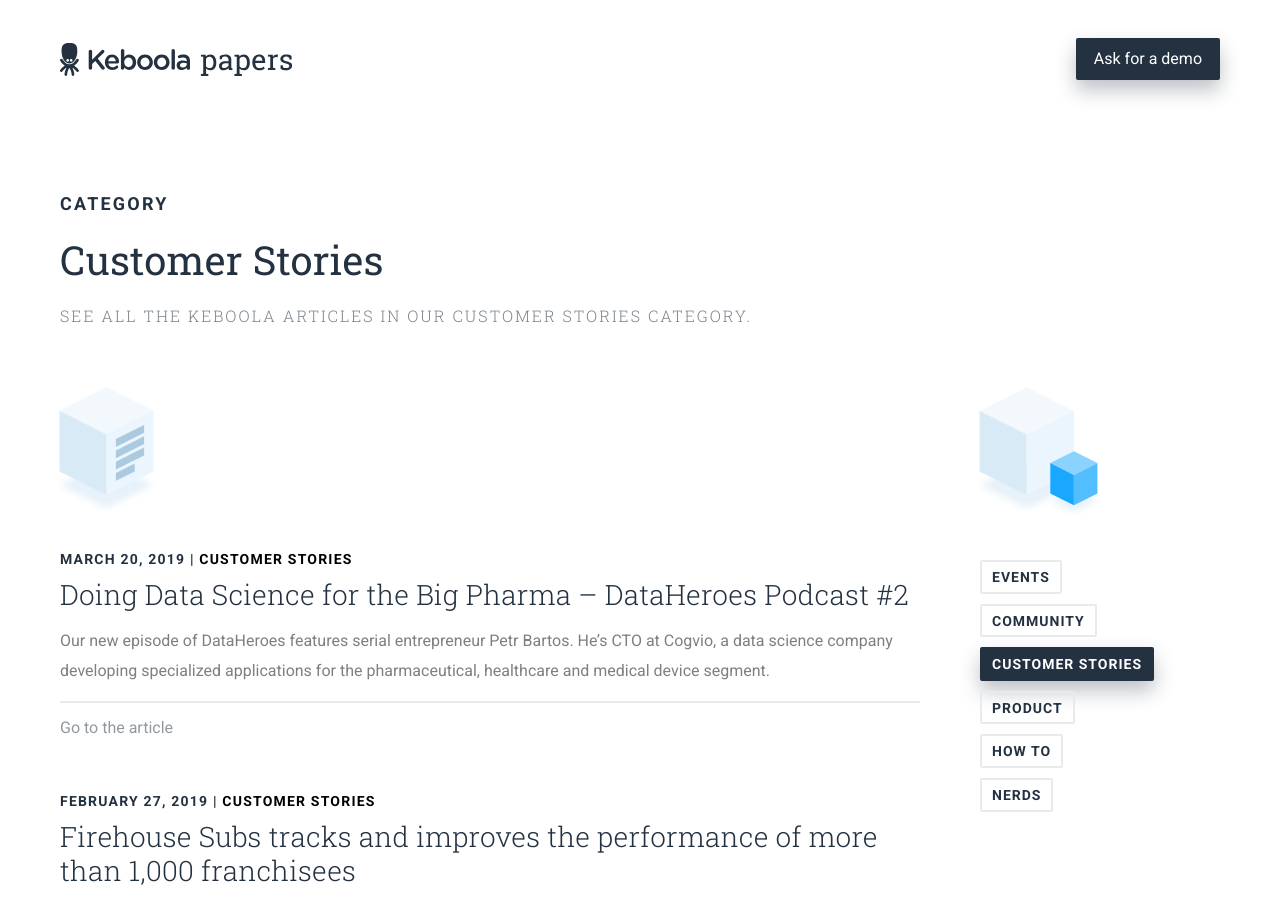
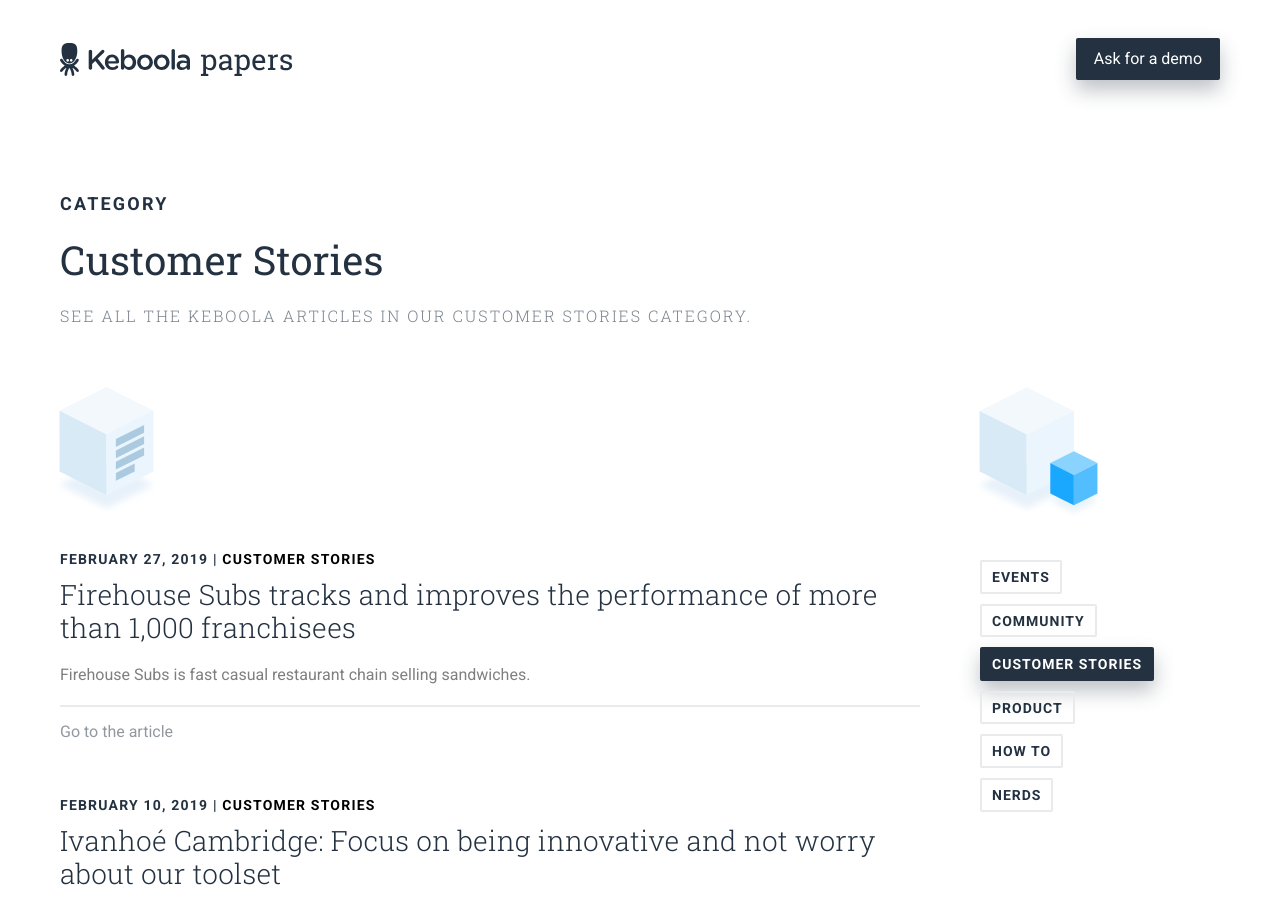
Before and after one commit to keboola/blog, a Jekyll site: the page built from categories/customer-stories.md, in a window 1280 px wide and 900 px high. Built offline with Jekyll 4.4.1, drawn with Linux system fonts in a browser that asks for light colours; nearby versions of some CDN libraries; the list of posts is cut into pages by our own code; some of the changed text lies outside the part shown.

Commit message:
Update from Forestry.io Jiří Vicherek updated _posts/2019-03-22-doing-data-science-for-the-big-pharma-dataheroes-podcast-2.md

```diff
--- a/_posts/2019-03-22-doing-data-science-for-the-big-pharma-dataheroes-podcast-2.md
+++ b/_posts/2019-03-22-doing-data-science-for-the-big-pharma-dataheroes-podcast-2.md
@@ -1,7 +1,7 @@
 ---
 layout: post
-categories: customer-stories
-permalink: DataHeroes Podcast 2
+categories: product
+permalink: DataHeroes-Podcast-2
 title: 'Doing Data Science for the Big Pharma – DataHeroes Podcast #2'
 perex: Our new episode of DataHeroes features serial entrepreneur Petr Bartos. He’s
   CTO at Cogvio, a data science company developing specialized applications for the
```
